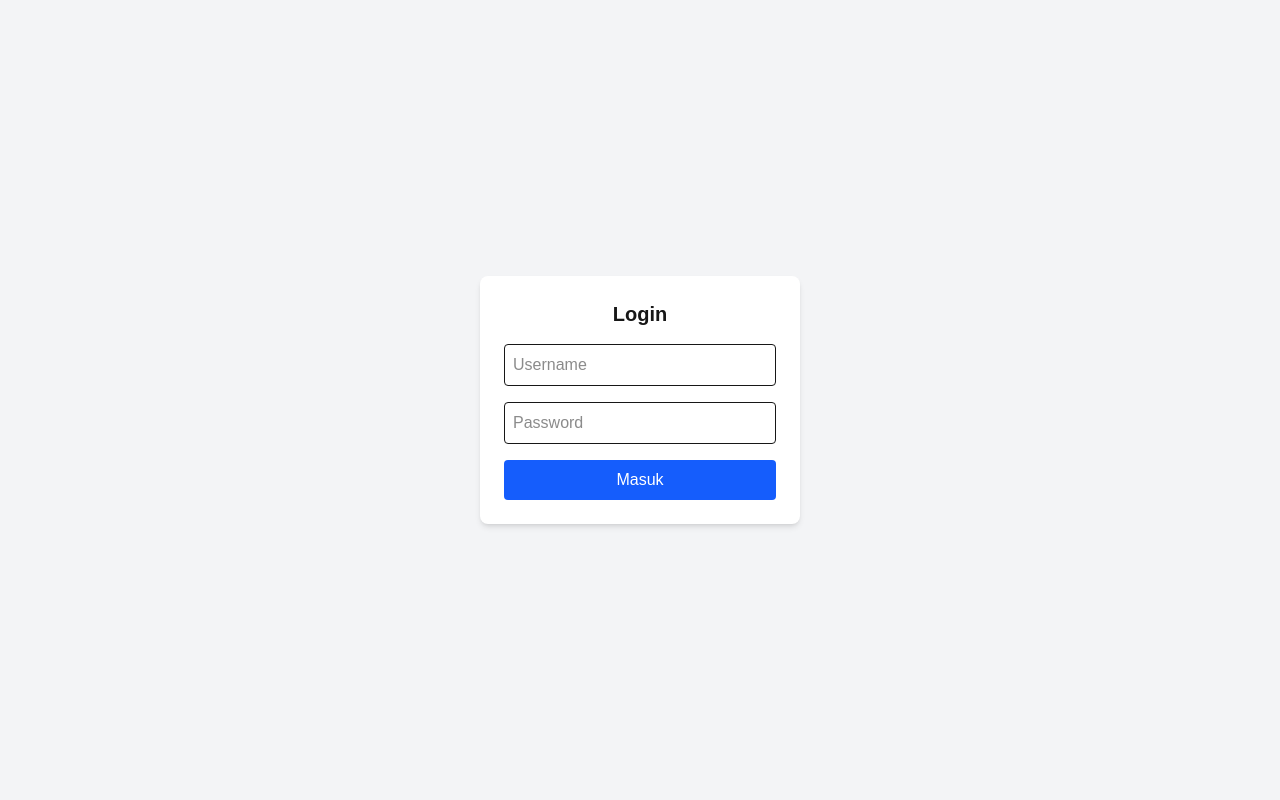
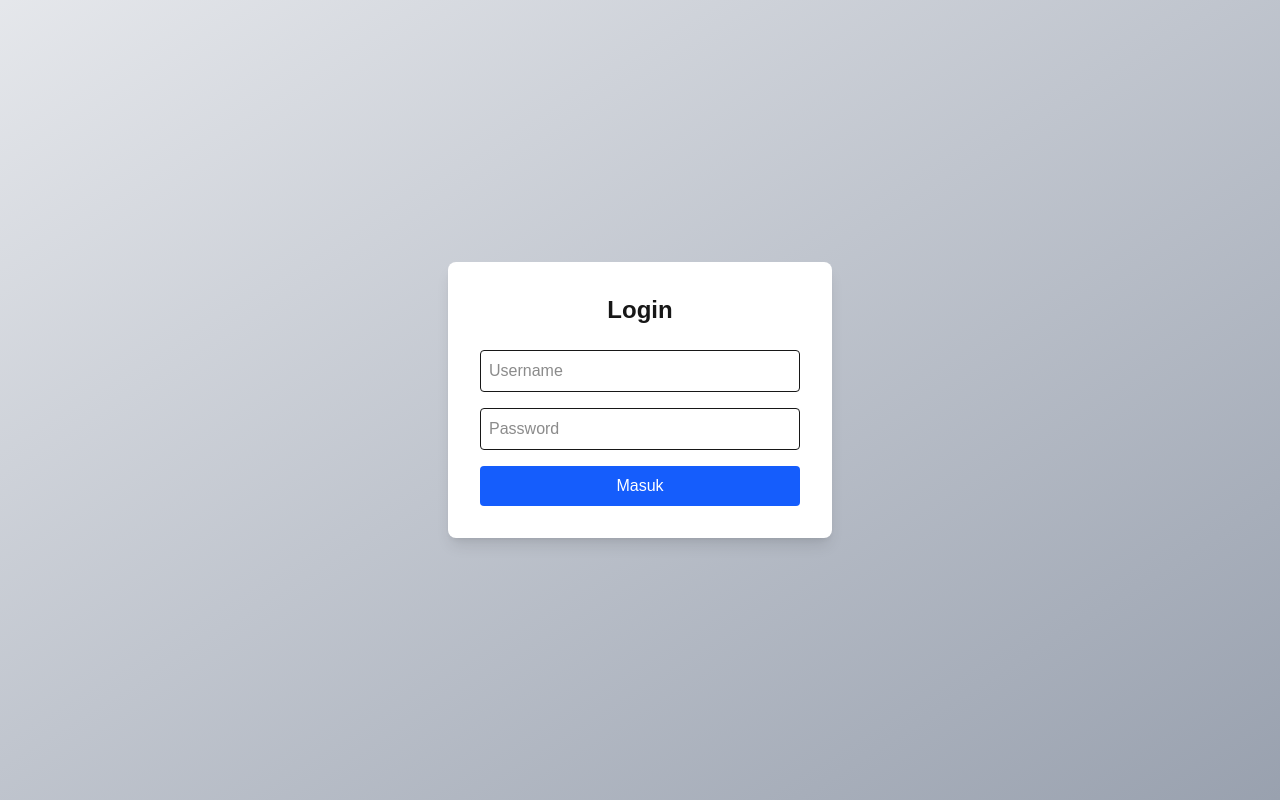
Before and after one commit to ArifaMuthmainnah/saku-harga, a Next.js app: page /login in a window 1280 px wide. Built offline with nearby package versions, Linux system fonts and the light colour scheme.

Commit message:
feat: add login page with role-based redirect (admin/user)

```diff
--- a/src/app/login/page.tsx
+++ b/src/app/login/page.tsx
@@ -4,9 +4,9 @@ import { useState } from "react";
 import { useRouter } from "next/navigation";
 
 export default function LoginPage() {
-  const router = useRouter();
   const [username, setUsername] = useState("");
   const [password, setPassword] = useState("");
+  const router = useRouter();
 
   const handleLogin = (e: React.FormEvent) => {
     e.preventDefault();
@@ -18,30 +18,28 @@ export default function LoginPage() {
       localStorage.setItem("role", "user");
       router.push("/user");
     } else {
-      alert("Username atau password salah!");
+      alert("Username atau password salah");
     }
   };
 
   return (
-    <main className="flex items-center justify-center h-screen bg-gray-100">
-      <form
-        onSubmit={handleLogin}
-        className="bg-white p-6 rounded-lg shadow-md w-80 space-y-4"
-      >
-        <h1 className="text-xl font-bold text-center">Login</h1>
+    <main className="flex items-center justify-center min-h-screen bg-gradient-to-br from-gray-200 to-gray-400">
+      <div className="bg-white shadow-lg rounded-lg p-8 w-96">
+        <h1 className="text-2xl font-bold text-center mb-6">Login</h1>
+        <form onSubmit={handleLogin} className="space-y-4">
           <input
             type="text"
             placeholder="Username"
             value={username}
             onChange={(e) => setUsername(e.target.value)}
-          className="w-full border p-2 rounded"
+            className="border p-2 rounded w-full"
           />
           <input
             type="password"
             placeholder="Password"
             value={password}
             onChange={(e) => setPassword(e.target.value)}
-          className="w-full border p-2 rounded"
+            className="border p-2 rounded w-full"
           />
           <button
             type="submit"
@@ -50,6 +48,7 @@ export default function LoginPage() {
             Masuk
           </button>
         </form>
+      </div>
     </main>
   );
 }
```
Lines whose indentation alone changed are shown as unchanged.
